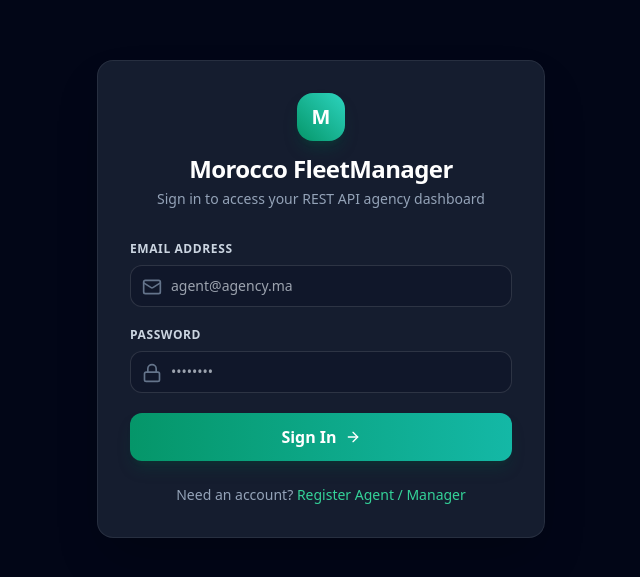
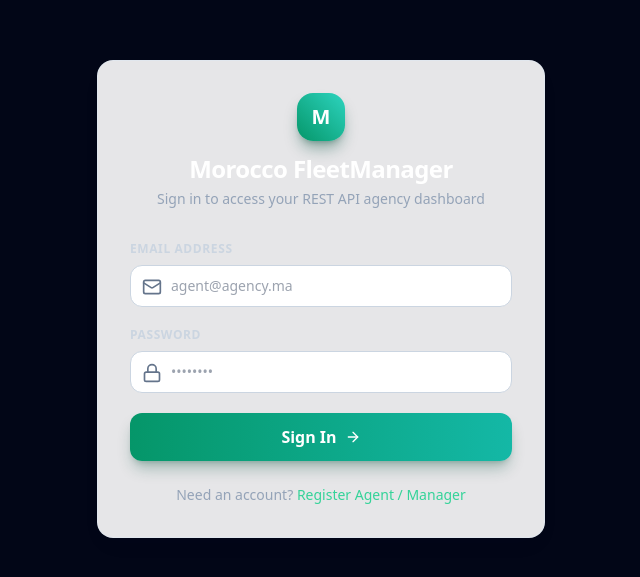
Before and after one commit to AmineArheche/location-prjt, a React (Vite) app in the folder frontend/: page /login in a window 1280 px wide. Shown: the part 101-678 px from the top of the page, without its empty margins (319-959 px from the left). Built offline with nearby package versions, Linux system fonts and the light colour scheme.

Commit message:
style(css): configure dual light and dark glassmorphism and custom scrollbars

```diff
--- a/frontend/src/index.css
+++ b/frontend/src/index.css
@@ -3,28 +3,83 @@
 @tailwind utilities;
 
 @layer base {
+  :root {
+    color-scheme: light;
+  }
+  .dark {
+    color-scheme: dark;
+  }
   body {
-    @apply bg-slate-950 text-slate-100 antialiased font-sans min-h-screen selection:bg-emerald-500 selection:text-white;
+    @apply bg-slate-100 text-slate-900 dark:bg-slate-950 dark:text-slate-100 antialiased font-sans min-h-screen selection:bg-emerald-500 selection:text-white transition-colors duration-200;
   }
 }
 
-/* Glassmorphism Card Utilities */
+/* Glassmorphism Card Utilities for Light & Dark Modes */
 .glass-panel {
+  background: rgba(255, 255, 255, 0.9);
+  backdrop-filter: blur(14px);
+  -webkit-backdrop-filter: blur(14px);
+  border: 1px solid rgba(226, 232, 240, 0.9);
+  box-shadow: 0 10px 25px -5px rgba(15, 23, 42, 0.04), 0 4px 6px -4px rgba(15, 23, 42, 0.02);
+  transition: background-color 0.2s ease, border-color 0.2s ease, box-shadow 0.2s ease;
+}
+
+.dark .glass-panel {
   background: rgba(30, 41, 59, 0.7);
   backdrop-filter: blur(12px);
   -webkit-backdrop-filter: blur(12px);
   border: 1px solid rgba(255, 255, 255, 0.08);
+  box-shadow: 0 20px 25px -5px rgba(0, 0, 0, 0.3), 0 8px 10px -6px rgba(0, 0, 0, 0.2);
 }
 
 .glass-input {
-  background: rgba(15, 23, 42, 0.8);
-  border: 1px solid rgba(255, 255, 255, 0.12);
-  color: white;
+  background: #ffffff;
+  border: 1px solid #cbd5e1;
+  color: #0f172a;
   transition: all 0.2s ease-in-out;
 }
 
 .glass-input:focus {
   border-color: #10b981;
   outline: none;
+  box-shadow: 0 0 0 3px rgba(16, 185, 129, 0.2);
+}
+
+.dark .glass-input {
+  background: rgba(15, 23, 42, 0.8);
+  border: 1px solid rgba(255, 255, 255, 0.12);
+  color: #f8fafc;
+}
+
+.dark .glass-input:focus {
+  border-color: #10b981;
+  outline: none;
   box-shadow: 0 0 0 3px rgba(16, 185, 129, 0.25);
 }
+
+/* Custom scrollbar */
+::-webkit-scrollbar {
+  width: 8px;
+  height: 8px;
+}
+
+::-webkit-scrollbar-track {
+  background: transparent;
+}
+
+::-webkit-scrollbar-thumb {
+  background: rgba(148, 163, 184, 0.4);
+  border-radius: 9999px;
+}
+
+.dark ::-webkit-scrollbar-thumb {
+  background: rgba(100, 116, 139, 0.4);
+}
+
+::-webkit-scrollbar-thumb:hover {
+  background: rgba(148, 163, 184, 0.7);
+}
+
+.dark ::-webkit-scrollbar-thumb:hover {
+  background: rgba(100, 116, 139, 0.7);
+}
```
